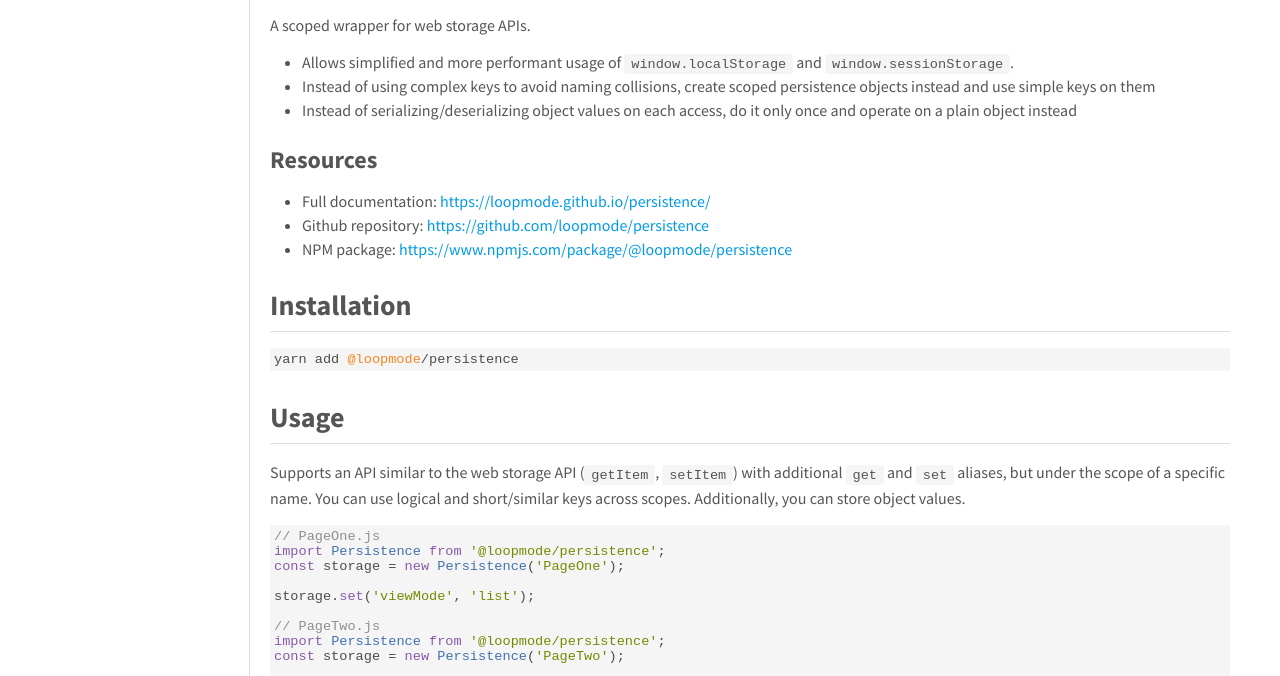
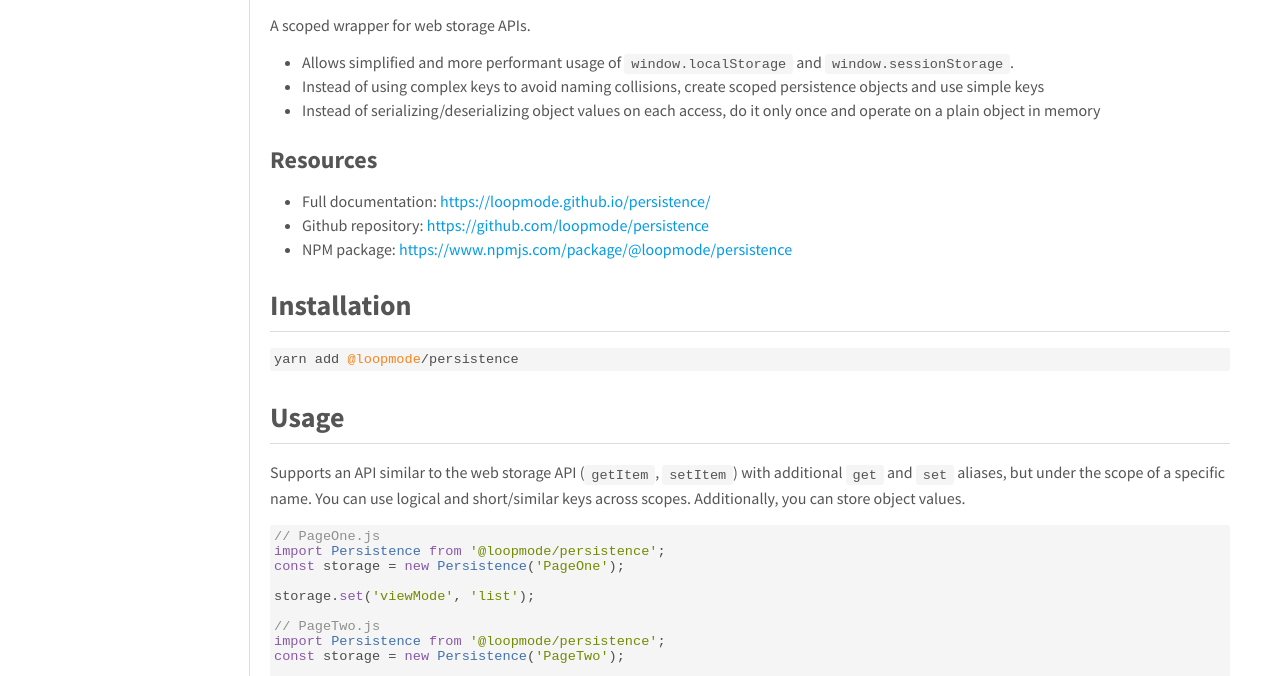
Before and after one commit to loopmode/persistence, a website: page docs/index.html in a window 1280 px wide. Shown: the part 104-780 px from the top of the page. Drawn offline with Linux system fonts and the light colour scheme.

Commit message:
update docs

```diff
--- a/docs/index.html
+++ b/docs/index.html
@@ -41,8 +41,8 @@
 <p>A scoped wrapper for web storage APIs.</p>
 <ul>
 <li>Allows simplified and more performant usage of <code>window.localStorage</code> and <code>window.sessionStorage</code>.  </li>
-<li>Instead of using complex keys to avoid naming collisions, create scoped persistence objects instead and use simple keys on them</li>
-<li>Instead of serializing/deserializing object values on each access, do it only once and operate on a plain object instead</li>
+<li>Instead of using complex keys to avoid naming collisions, create scoped persistence objects and use simple keys</li>
+<li>Instead of serializing/deserializing object values on each access, do it only once and operate on a plain object in memory</li>
 </ul>
 <h3 id="resources">Resources</h3>
 <ul>
--- a/docs/package.json
+++ b/docs/package.json
@@ -1,6 +1,6 @@
 {
   "name": "@loopmode/persistence",
-  "version": "0.1.7",
+  "version": "0.1.8",
   "main": "lib/index.js",
   "license": "MIT",
   "scripts": {
```
Also changed, not shown: README.md.
